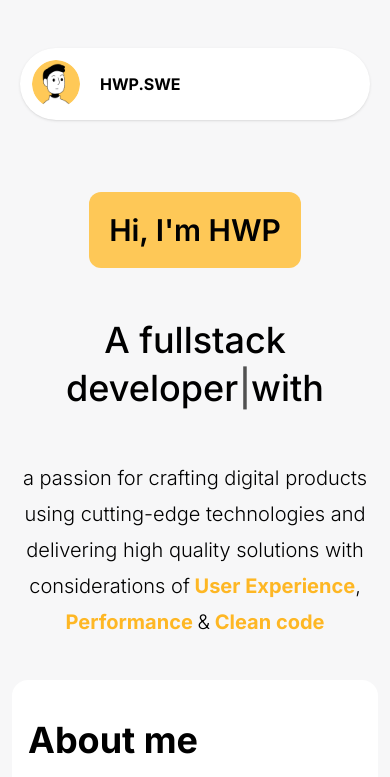
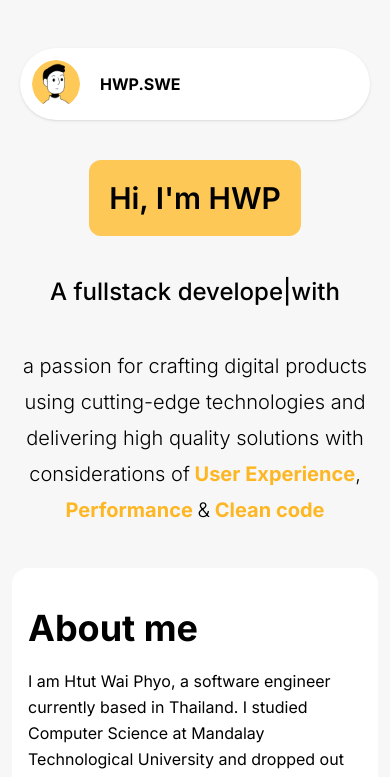
Before and after one commit to htutwaiphyoe/portfolio, a Next.js app: page / in a window 390 px wide. Shown: the top 777 px of the page. Built offline with nearby package versions, Linux system fonts and the light colour scheme.

Commit message:
feat: responsive

```diff
--- a/app/page.tsx
+++ b/app/page.tsx
@@ -9,7 +9,7 @@ import Footer from "@/views/Footer";
 
 function HomePage() {
   return (
-    <main className="bg-gray-lightest grid gap-10 sm:gap-20 pt-48 pb-20 px-3 sm:px-10 w-full">
+    <main className="bg-gray-lightest grid gap-10 sm:gap-20 pt-40 sm:pt-48 pb-20 px-3 sm:px-10 w-full">
       <Hero />
       <section className="grid-cols-1 w-full md:max-w-5xl mx-auto grid md:grid-cols-[2fr_1.2fr] gap-10 items-start">
         <About />
--- a/views/Footer/index.tsx
+++ b/views/Footer/index.tsx
@@ -2,9 +2,9 @@ function Footer() {
   return (
     <footer className="bg-white px-4 py-10 sm:p-10 w-full md:max-w-5xl mx-auto gap-10 grid rounded-2xl place-items-center">
       <h3 className="text-2xl sm:text-4xl font-semibold text-center leading-snug">
-        Let&apos;s keep in touch <br /> with me
+        Let&apos;s Keep In Touch
       </h3>
-      <ul className="flex items-start lg:items-center space-y-5 lg:space-x-20 lg:flex-row flex-col">
+      <ul className="flex items-start lg:items-center space-y-5 lg:space-y-0 lg:space-x-20 lg:flex-row flex-col">
         <li>
           <p className="text-gray-dark">Contact me</p>
           <ul className="flex items-center">
@@ -20,7 +20,7 @@ function Footer() {
         </li>
         <li>
           <p className="text-gray-dark">Follow me</p>
-          <ul className="grid gap-10 sm:grid-cols-4 grid-cols-2">
+          <ul className="grid gap-5 sm:gap-10 sm:grid-cols-4 grid-cols-2">
             <li>
               <a
                 className="hover:underline"
--- a/views/Hero/index.tsx
+++ b/views/Hero/index.tsx
@@ -3,11 +3,11 @@ import { ReactTyped } from "react-typed";
 
 function Hero() {
   return (
-    <section className="flex flex-col space-y-12 items-center justify-center">
+    <section className="flex flex-col space-y-8 sm:space-y-12 items-center justify-center">
       <h1 className="bg-primary text-black p-5 rounded-xl text-3xl sm:text-6xl font-semibold">
         {"Hi, I'm HWP"}
       </h1>
-      <h2 className="text-4xl sm:text-5xl font-medium text-center leading-[3rem]">
+      <h2 className="text-2xl sm:text-5xl font-medium text-center leading-[3rem]">
         {"A "}
         <ReactTyped
           loop
```
